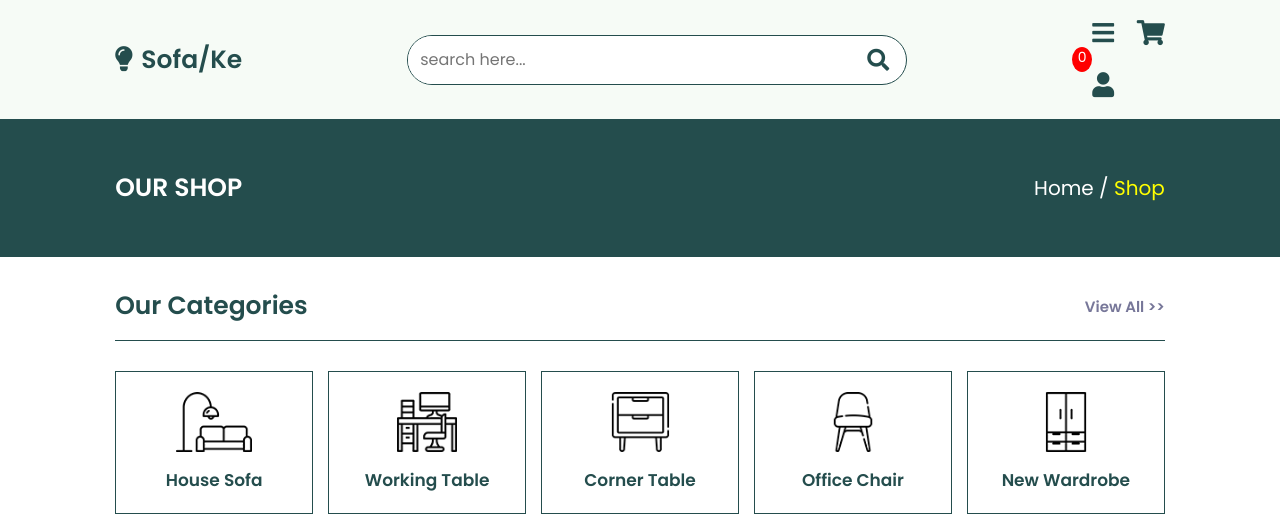
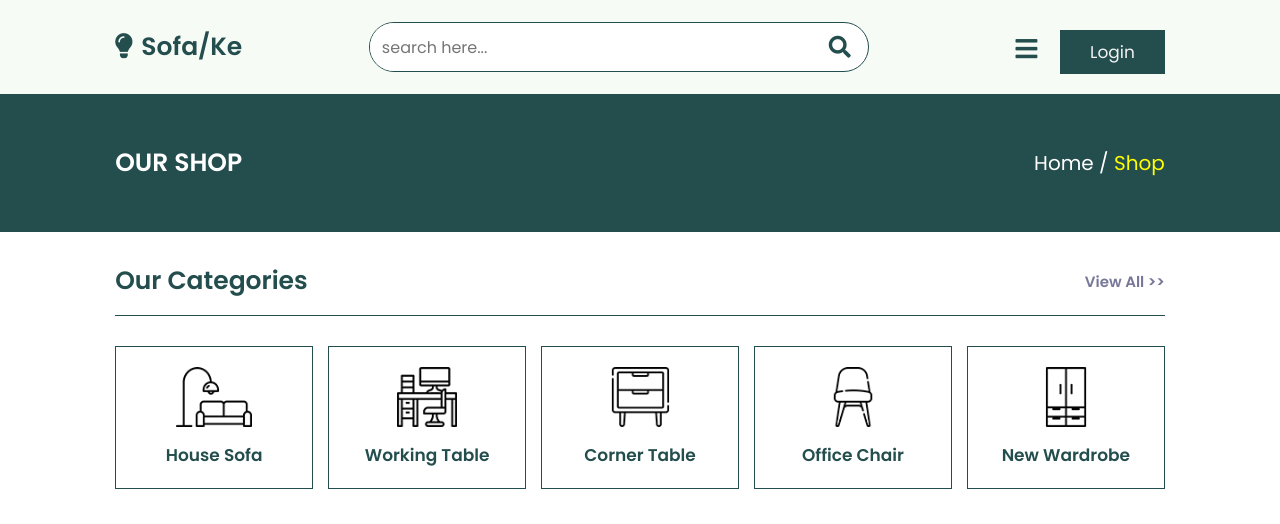
Before and after one commit to EuniceKiingati/e-commercewebsite, a Django app: page /shop/ in a window 1280 px wide. Shown: the top 524 px of the page. Run offline with Django 4.2, Linux system fonts and the light colour scheme; tables that the repository leaves empty hold one stand-in row (values such as "Sample post"); grey boxes marked "Sample" are stand-in pictures.

Commit message:
template changes

```diff
--- a/store/templates/store/cart.html
+++ b/store/templates/store/cart.html
@@ -49,7 +49,7 @@
             </li>
           </ul>
           <div class="form-inline my-2 my-lg-0">
-            <a href="#"class="btn btn-warning">Login</a>
+            <!-- <a href="#"class="btn btn-warning">Login</a> -->
 
             <a href="{% url 'cart' %}">
                <img  id="cart-icon" src="{% static 'images/cart.webp' %}">
--- a/store/templates/store/shop.html
+++ b/store/templates/store/shop.html
@@ -54,9 +54,23 @@ const csrftoken = getToken ('csrftoken');
     <div class="icons">
         <div id="menu-btn" class="fas fa-bars"></div>
         <div id="search-btn" class="fas fa-search"></div>
-        <div id="cart-btn" class="fas fa-shopping-cart"></div>
+        {%if request.user.is_authenticated %}
+        <a href=" {% url 'cart' %}"><div id="cart-btn" class="fas fa-shopping-cart"></div></a>
         <p id="cart-total">{{cartItems}}</p>
         <a href="{% url 'login' %}" ><div id="login-btn" class="fas fa-user" ></div></a>
+        {%endif%}
+
+        <div id="login-btn" class="fas">
+            {%if request.user.is_authenticated %}
+            <button class="btn">
+                <a href="{% url 'logout' %}">Logout</a>
+            </button>
+            {%else%}
+            <button class="btn">
+                <a href="{% url 'login' %}">Login</a>
+            </button>
+            {%endif%}
+    </div>
     </div>
 
 </header>
@@ -79,7 +93,7 @@ const csrftoken = getToken ('csrftoken');
 
 <!-- shopping cart  -->
 
-<div class="shopping-cart">
+<!-- <div class="shopping-cart">
 
     <div class="box">
         <i class="fas fa-times"></i>
@@ -129,7 +143,7 @@ const csrftoken = getToken ('csrftoken');
 
     <a href="#" class="btn">checkout cart</a>
 
-</div>
+</div> -->
 
 <!-- login form  -->
 
```
Also changed, not shown: store/templates/store/home.html (+7 -7 lines).
